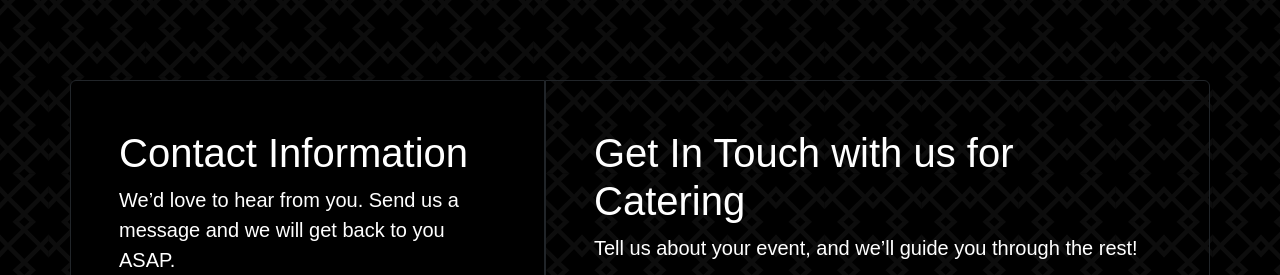
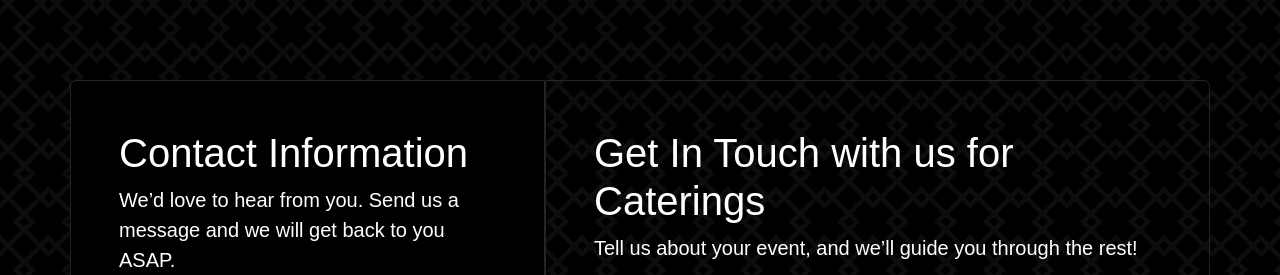
Before and after one commit to sourabhenh/hitchki-next-js, a Next.js app: page / in a window 1280 px wide. Shown: the part 7580-7855 px from the top of the page. Built offline with nearby package versions, Linux system fonts and the light colour scheme.

Commit message:
new changes

```diff
--- a/src/components/ContactForm.tsx
+++ b/src/components/ContactForm.tsx
@@ -43,7 +43,7 @@ const ContactForm = () => {
 
           {/* Contact Form Section */}
           <div className="col-md-7 border border-dark p-5 rounded-end" id="contactform">
-            <h2 className="text-white display-6 fw-medium w-100">Get In Touch with us for Catering</h2>
+            <h2 className="text-white display-6 fw-medium w-100">Get In Touch with us for Caterings</h2>
 
             <p className="text-white fs-5">
               Tell us about your event, and we&rsquo;ll guide you through the rest!
```
